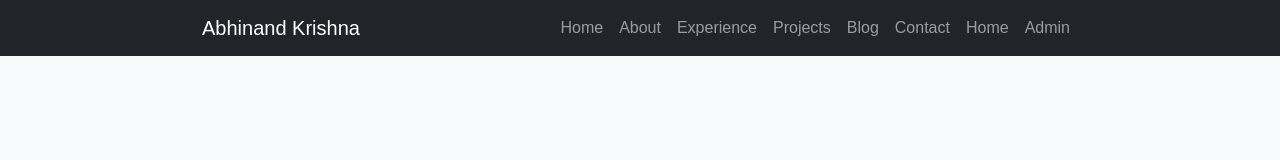
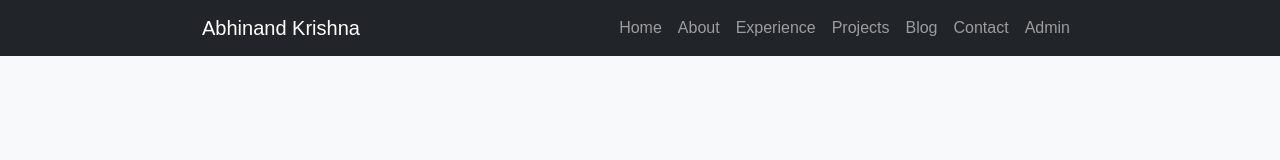
Before and after one commit to abhinandkrishna20/abhinandkrishna, a React (Create React App) app: page / in a window 1280 px wide. Shown: the top 160 px of the page. Built offline with nearby package versions, Linux system fonts and the light colour scheme.

Commit message:
read me file added

```diff
--- a/src/components/Header.jsx
+++ b/src/components/Header.jsx
@@ -18,7 +18,7 @@
             <Nav.Link as={Link} to="/contact">Contact</Nav.Link>
             <div className="collapse navbar-collapse">
                     <ul className="navbar-nav ms-auto">
-                        <li className="nav-item"><Link className="nav-link" to="/">Home</Link></li>
+                        {/* <li className="nav-item"><Link className="nav-link" to="/">Home</Link></li> */}
                         <li className="nav-item"><Link className="nav-link" to="/admin/blogs">Admin</Link></li>
                     </ul>
                 </div>
```
Also changed, not shown: portfolio/ReadME.md (added).
